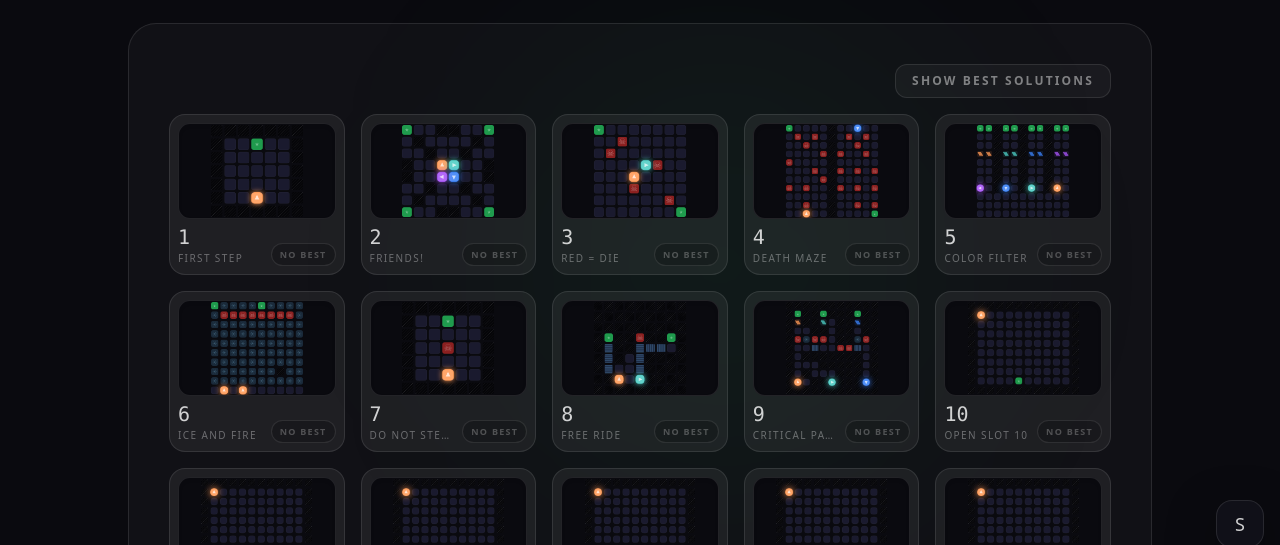
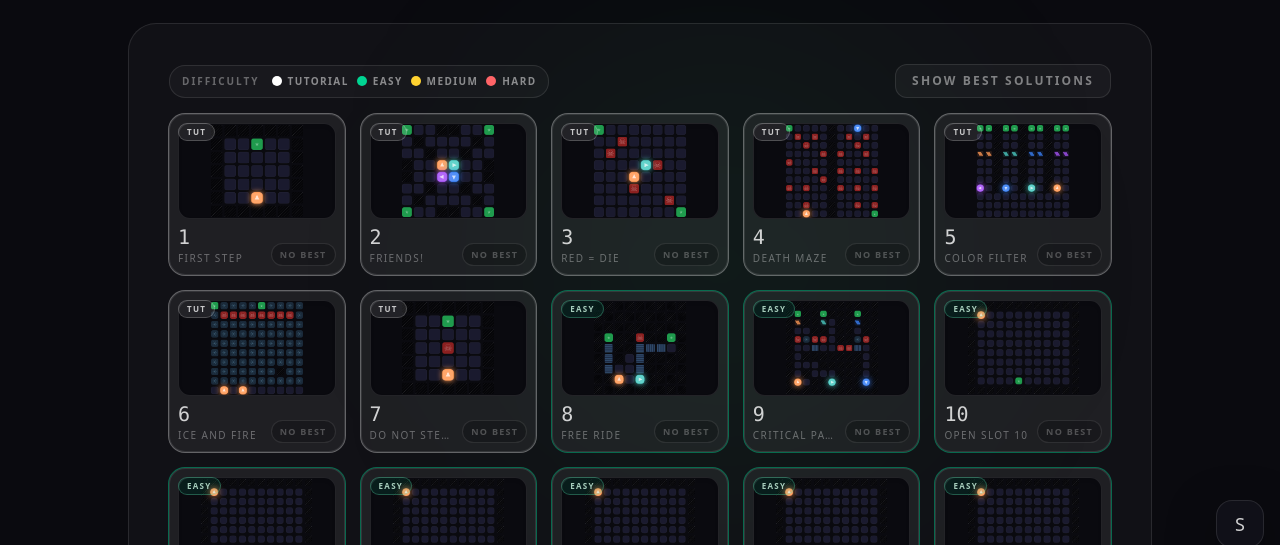
Before and after one commit to Timothy-Cao/misconfigured, a Next.js app: page /levels in a window 1280 px wide. Shown: the part 236-781 px from the top of the page. Built offline with nearby package versions, Linux system fonts and the light colour scheme; no server answers.

Commit message:
Color code campaign difficulties

```diff
--- a/src/components/LevelSelect.tsx
+++ b/src/components/LevelSelect.tsx
@@ -11,6 +11,38 @@ import LevelThumbnail from '@/components/LevelThumbnail';
 import { type LevelData } from '@/engine/types';
 
 const SHOW_BEST_SOLUTIONS_STORAGE_KEY = 'misconfigured:show-best-solutions';
+
+type Difficulty = 'tutorial' | 'easy' | 'medium' | 'hard';
+
+const DIFFICULTY_LEGEND: Array<{ key: Difficulty; label: string; swatchClassName: string }> = [
+  { key: 'tutorial', label: 'Tutorial', swatchClassName: 'bg-white' },
+  { key: 'easy', label: 'Easy', swatchClassName: 'bg-emerald-400' },
+  { key: 'medium', label: 'Medium', swatchClassName: 'bg-amber-300' },
+  { key: 'hard', label: 'Hard', swatchClassName: 'bg-red-400' },
+];
+
+const DIFFICULTY_CARD_CLASS: Record<Difficulty, string> = {
+  tutorial: 'ring-white/35',
+  easy: 'ring-emerald-400/45',
+  medium: 'ring-amber-300/50',
+  hard: 'ring-red-400/55',
+};
+
+const DIFFICULTY_BADGE_CLASS: Record<Difficulty, string> = {
+  tutorial: 'border-white/20 bg-white/10 text-white/75',
+  easy: 'border-emerald-300/30 bg-emerald-400/10 text-emerald-100/80',
+  medium: 'border-amber-300/35 bg-amber-400/10 text-amber-100/85',
+  hard: 'border-red-300/40 bg-red-400/10 text-red-100/90',
+};
+
+function getCampaignDifficulty(levelId: number, levelName?: string): Difficulty {
+  if (levelName === 'Skating Rink') return 'medium';
+  if (levelName === 'Rotation Station 2') return 'easy';
+  if (levelId >= 1 && levelId <= 7) return 'tutorial';
+  if (levelId >= 8 && levelId <= 15) return 'easy';
+  if (levelId >= 16 && levelId <= 21) return 'medium';
+  return 'hard';
+}
 
 function readStoredShowBestSolutions(): boolean {
   if (typeof window === 'undefined') {
@@ -104,7 +136,21 @@ export default function LevelSelect() {
 
   return (
     <div className="mx-auto max-w-5xl">
-      <div className="mb-4 flex justify-end">
+      <div className="mb-4 flex flex-col gap-3 sm:flex-row sm:items-center sm:justify-between">
+        <div className="flex flex-wrap items-center gap-2 rounded-2xl border border-white/10 bg-white/[0.03] px-3 py-2">
+          <span className="mr-1 text-[10px] font-black uppercase tracking-[0.2em] text-white/35">
+            Difficulty
+          </span>
+          {DIFFICULTY_LEGEND.map(item => (
+            <span
+              key={item.key}
+              className="inline-flex items-center gap-1.5 text-[10px] font-bold uppercase tracking-[0.14em] text-white/50"
+            >
+              <span className={`h-2.5 w-2.5 rounded-full ${item.swatchClassName}`} />
+              {item.label}
+            </span>
+          ))}
+        </div>
         <button
           type="button"
           onClick={toggleBestSolutions}
@@ -122,6 +168,7 @@ export default function LevelSelect() {
         {levelCards.map(({ id, level, hash }, i) => {
           const unlocked = isUnlocked(id);
           const completed = progress.completedLevels.includes(id);
+          const difficulty = getCampaignDifficulty(id, level?.name);
           const hasLocalOverride = Boolean(getLocalCampaignOverride(id));
           const hasServerOverride = serverOverrides.has(id);
           const showLocalBackupWarning = hasLocalOverride && !hasServerOverride;
@@ -133,7 +180,7 @@ export default function LevelSelect() {
             return (
               <div
                 key={id}
-                className="relative flex min-h-[132px] flex-col justify-between rounded-2xl bg-white/[0.03] p-2 text-white/15 cursor-not-allowed border border-white/[0.04] select-none"
+                className={`relative flex min-h-[132px] flex-col justify-between rounded-2xl bg-white/[0.03] p-2 text-white/15 cursor-not-allowed border border-white/[0.04] ring-1 ${DIFFICULTY_CARD_CLASS[difficulty]} select-none`}
                 style={{ animationDelay: `${i * 30}ms` }}
                 aria-label={`Level ${id} locked`}
               >
@@ -147,7 +194,7 @@ export default function LevelSelect() {
             <Link
               key={id}
               href={cardHref}
-              className={`relative flex min-h-[148px] flex-col justify-between gap-2 rounded-2xl p-2 transition-all duration-300 border select-none ${
+              className={`relative flex min-h-[148px] flex-col justify-between gap-2 rounded-2xl p-2 transition-all duration-300 border ring-1 ${DIFFICULTY_CARD_CLASS[difficulty]} select-none ${
                 showBestSolutions && hasBestSolution
                   ? 'bg-cyan-500/10 text-cyan-100 border-cyan-300/25 hover:bg-cyan-500/18 hover:border-cyan-200/40 hover:shadow-[0_0_20px_rgba(34,211,238,0.12)]'
                   : completed
@@ -158,6 +205,9 @@ export default function LevelSelect() {
               aria-label={showBestSolutions && hasBestSolution ? `Show best solution for level ${id}` : `Play level ${id}`}
             >
               {level && <LevelThumbnail level={level} className="h-20 w-full sm:h-24" />}
+              <span className={`absolute left-2 top-2 rounded-full border px-2 py-0.5 text-[8px] font-black uppercase tracking-[0.16em] ${DIFFICULTY_BADGE_CLASS[difficulty]}`}>
+                {difficulty === 'tutorial' ? 'Tut' : difficulty}
+              </span>
               {showLocalBackupWarning && (
                 <span className="absolute top-2 right-2 rounded-full border border-amber-400/40 bg-amber-500/10 px-2 py-0.5 text-[9px] uppercase tracking-[0.2em] text-amber-200/80">
                   Backup
```
